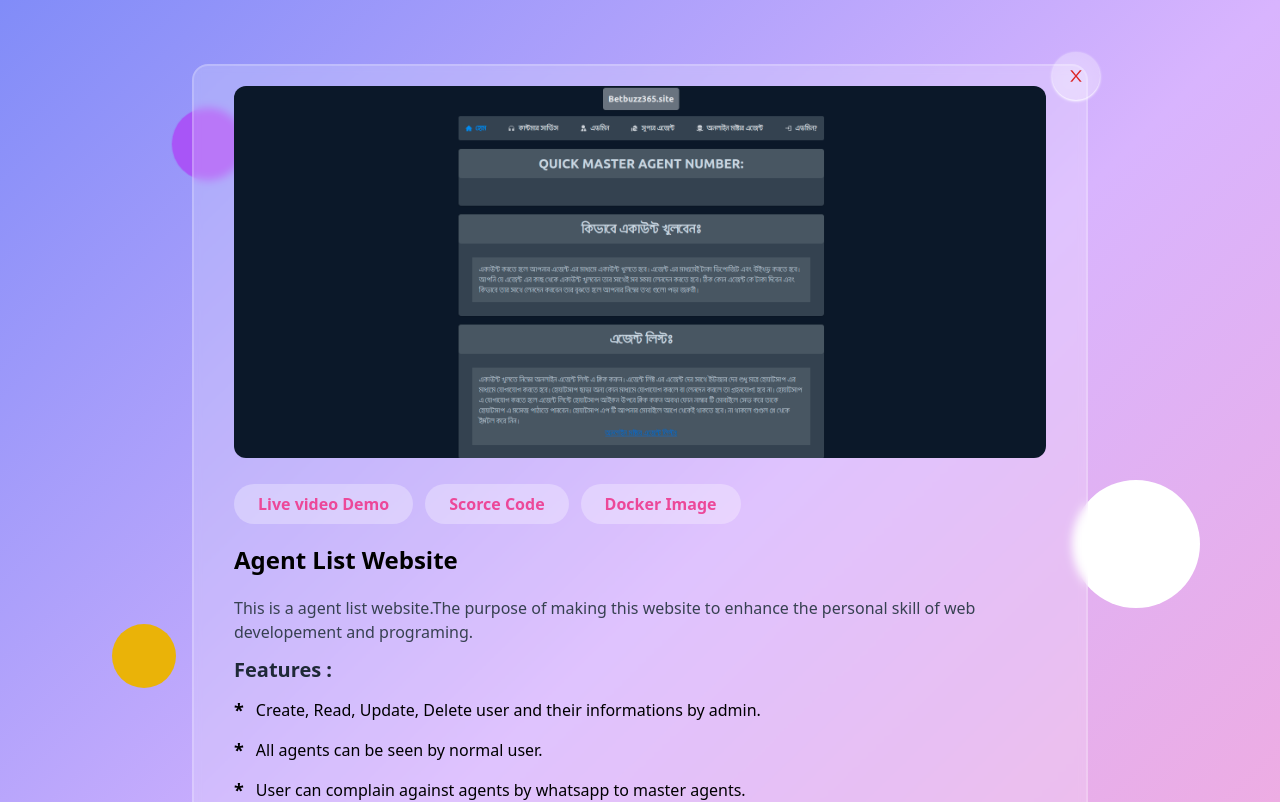
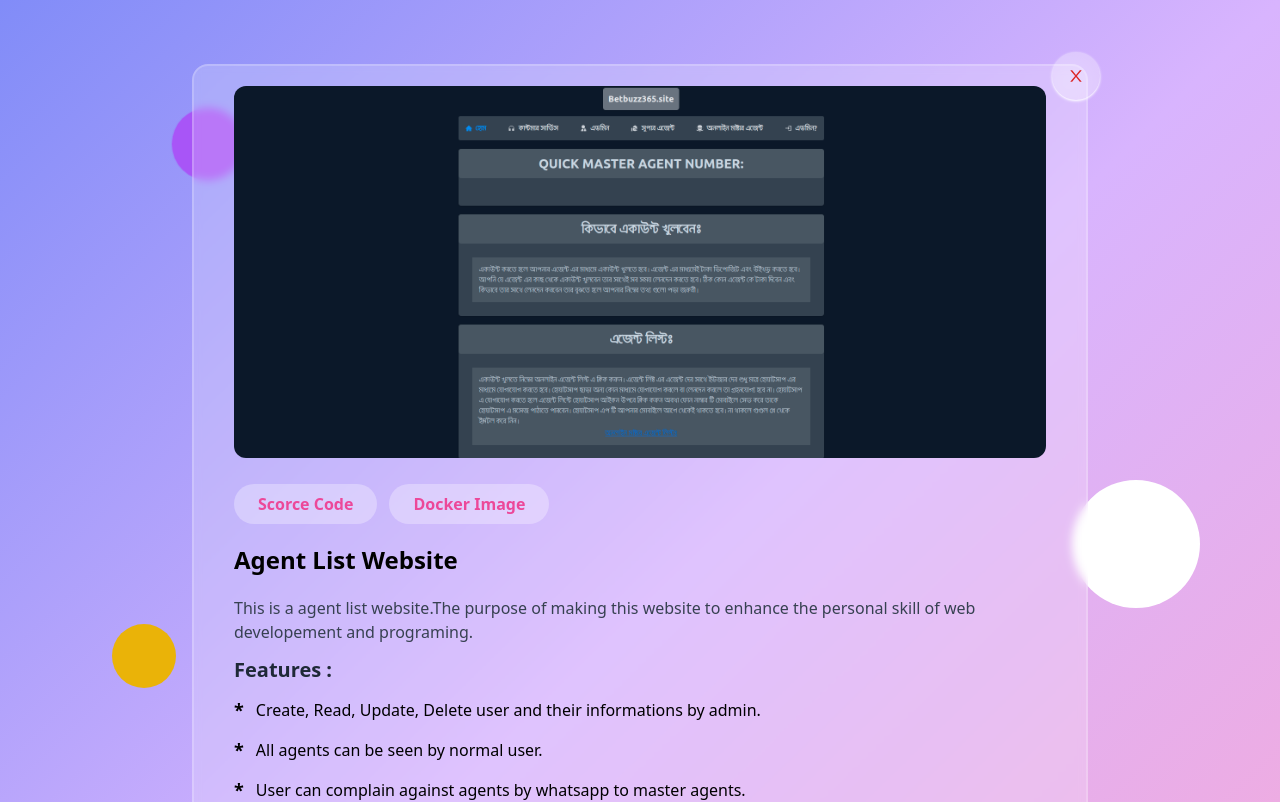
Before and after one commit to Saykot1997/glassmorphism-protfolio, a Next.js app: page /works/agentList in a window 1280 px wide. Shown: the top 802 px of the page. Built offline with nearby package versions, Linux system fonts and the light colour scheme.

Commit message:
video removed

```diff
--- a/pages/works/agentList.js
+++ b/pages/works/agentList.js
@@ -1,4 +1,4 @@
-import React, { useState } from 'react'
+import React from 'react'
 import { AiOutlineClose } from 'react-icons/ai'
 import photo2 from "../../images/work10.png";
 import Image from 'next/image'
@@ -13,10 +13,6 @@ export default function AgentList() {
     const goBack = () => {
         router.push("/works")
     }
-    const [showVideo, setShowVideo] = useState(false);
-
-
-
 
     return (
         <div className=" relative min-h-screen w-full py-5 sm:py-16 flex justify-center items-center bg-gradient-to-br from-indigo-400 via-purple-300 to-pink-300">
@@ -31,14 +27,7 @@ export default function AgentList() {
                 <div onClick={goBack} className=' z-10 absolute top-[-14px] right-[-14px] h-12 w-12 bg-white bg-opacity-30 shadow shadow-white hover:bg-pink-500 transition-all duration-300 ease-in-out rounded-full flex justify-center items-center backdrop-blur-lg cursor-pointer group'>
                     < AiOutlineClose className=' text-lg text-red-600 group-hover:text-white' />
                 </div>
-                {
-                    showVideo ?
 
-                        <div className=' w-full rounded-xl overflow-hidden shadow-sm shadow-white' >
-                            <iframe className=' w-full h-[200p] sm:h-[300px] md:h-[400px] lg:h-[560px]' src="https://www.youtube.com/embed/uBjuvqIf5sI" title="YouTube video player" frameBorder="0" allow="accelerometer; autoplay; clipboard-write; encrypted-media; gyroscope; picture-in-picture" allowFullScreen>
-                            </iframe>
-                        </div>
-                        :
                 <div className=' w-full'>
                     <Image
                         src={photo2}
@@ -46,10 +35,8 @@ export default function AgentList() {
                         className='w-full h-full object-cover rounded-xl'
                     />
                 </div>
-                }
 
                 <div className=' mt-3 sm:mt-5'>
-                    <button onClick={() => setShowVideo(!showVideo)} className='commonbutton mt-3 lg:mt-0'>Live video Demo</button>
                     <Link href="https://github.com/Saykot1997/agentlist">
                         <a target="_blank" rel="noopener noreferrer" >
                             <button className='commonbutton mt-3 lg:mt-0'>Scorce Code</button>
--- a/pages/works/apploading.js
+++ b/pages/works/apploading.js
@@ -1,4 +1,4 @@
-import React, { useState } from 'react'
+import React from 'react'
 import { AiOutlineClose } from 'react-icons/ai'
 import photo2 from "../../images/work4.png";
 import Image from 'next/image'
@@ -13,9 +13,6 @@ export default function Apploading() {
     const goBack = () => {
         router.push("/works")
     }
-    const [showVideo, setShowVideo] = useState(false);
-
-
 
 
     return (
@@ -31,13 +28,7 @@ export default function Apploading() {
                 <div onClick={goBack} className=' z-10 absolute top-[-14px] right-[-14px] h-12 w-12 bg-white bg-opacity-30 shadow shadow-white hover:bg-pink-500 transition-all duration-300 ease-in-out rounded-full flex justify-center items-center backdrop-blur-lg cursor-pointer group'>
                     < AiOutlineClose className=' text-lg text-red-600 group-hover:text-white' />
                 </div>
-                {
-                    showVideo ?
 
-                        <div className=' w-full rounded-xl overflow-hidden shadow-sm shadow-white' >
-                            <iframe className=' w-full h-[200p] sm:h-[300px] md:h-[400px] lg:h-[560px]' src="https://www.youtube.com/embed/MNAvRN5biHU" title="YouTube video player" frameBorder="0" allow="accelerometer; autoplay; clipboard-write; encrypted-media; gyroscope; picture-in-picture" allowFullScreen></iframe>
-                        </div>
-                        :
                 <div className='w-full'>
                     <Image
                         src={photo2}
@@ -45,10 +36,8 @@ export default function Apploading() {
                         className='w-full h-full object-cover rounded-xl'
                     />
                 </div>
-                }
 
                 <div className=' mt-3 sm:mt-5'>
-                    <button onClick={() => setShowVideo(!showVideo)} className='commonbutton mt-3 lg:mt-0'>Live video Demo</button>
                     <Link href="https://saykot1997.github.io/App-loading-website/">
                         <a target="_blank" rel="noopener noreferrer" >
                             <button className='commonbutton mt-3 lg:mt-0'>Live Demo</button>
--- a/pages/works/barberShope.js
+++ b/pages/works/barberShope.js
@@ -1,4 +1,4 @@
-import React, { useState } from 'react'
+import React from 'react'
 import { AiOutlineClose } from 'react-icons/ai'
 import photo2 from "../../images/work8.png";
 import Image from 'next/image'
@@ -13,10 +13,6 @@ export default function BookShope() {
     const goBack = () => {
         router.push("/works")
     }
-    const [showVideo, setShowVideo] = useState(false);
-
-
-
 
     return (
         <div className=" relative min-h-screen w-full py-5 sm:py-16 flex justify-center items-center bg-gradient-to-br from-indigo-400 via-purple-300 to-pink-300">
@@ -31,13 +27,6 @@ export default function BookShope() {
                 <div onClick={goBack} className=' z-10 absolute top-[-14px] right-[-14px] h-12 w-12 bg-white bg-opacity-30 shadow shadow-white hover:bg-pink-500 transition-all duration-300 ease-in-out rounded-full flex justify-center items-center backdrop-blur-lg cursor-pointer group'>
                     < AiOutlineClose className=' text-lg text-red-600 group-hover:text-white' />
                 </div>
-                {
-                    showVideo ?
-
-                        <div className=' w-full rounded-xl overflow-hidden shadow-sm shadow-white' >
-                            <iframe className=' w-full h-[200p] sm:h-[300px] md:h-[400px] lg:h-[560px]' src="https://www.youtube.com/embed/0hqWzdgjfAk" title="YouTube video player" frameBorder="0" allow="accelerometer; autoplay; clipboard-write; encrypted-media; gyroscope; picture-in-picture" allowFullScreen></iframe>
-                        </div>
-                        :
                 <div className='w-full'>
                     <Image
                         src={photo2}
@@ -45,10 +34,7 @@ export default function BookShope() {
                         className='w-full h-full object-cover rounded-xl'
                     />
                 </div>
-                }
-
                 <div className=' mt-3 sm:mt-5'>
-                    <button onClick={() => setShowVideo(!showVideo)} className='commonbutton mt-3 lg:mt-0'>Live video Demo</button>
                     <Link href="https://saykot1997.github.io/Hair-studio/">
                         <a target="_blank" rel="noopener noreferrer" >
                             <button className='commonbutton mt-3 lg:mt-0'>Live Demo</button>
--- a/pages/works/blog.js
+++ b/pages/works/blog.js
@@ -13,10 +13,6 @@ export default function Blog() {
     const goBack = () => {
         router.push("/works")
     }
-    const [showVideo, setShowVideo] = useState(false);
-
-
-
 
     return (
         <div className=" relative min-h-screen w-full py-5 sm:py-16 flex justify-center items-center bg-gradient-to-br from-indigo-400 via-purple-300 to-pink-300">
@@ -31,13 +27,6 @@ export default function Blog() {
                 <div onClick={goBack} className=' z-10 absolute top-[-14px] right-[-14px] h-12 w-12 bg-white bg-opacity-30 shadow shadow-white hover:bg-pink-500 transition-all duration-300 ease-in-out rounded-full flex justify-center items-center backdrop-blur-lg cursor-pointer group'>
                     < AiOutlineClose className=' text-lg text-red-600 group-hover:text-white' />
                 </div>
-                {
-                    showVideo ?
-
-                        <div className=' w-full rounded-xl overflow-hidden shadow-sm shadow-white' >
-                            <iframe className=' w-full h-[200p] sm:h-[300px] md:h-[400px] lg:h-[560px]' src="https://www.youtube.com/embed/HbXCDy-mJaQ" title="YouTube video player" frameBorder="0" allow="accelerometer; autoplay; clipboard-write; encrypted-media; gyroscope; picture-in-picture" allowFullScreen></iframe>
-                        </div>
-                        :
                 <div className=' w-full'>
                     <Image
                         src={photo1}
@@ -45,10 +34,7 @@ export default function Blog() {
                         className='w-full h-full object-cover rounded-xl'
                     />
                 </div>
-                }
-
                 <div className=' mt-3 sm:mt-5'>
-                    <button onClick={() => setShowVideo(!showVideo)} className='commonbutton mt-3 lg:mt-0'>Live video Demo</button>
                     <Link href="https://saykotblog.herokuapp.com">
                         <a target="_blank" rel="noopener noreferrer" >
                             <button className='commonbutton mt-3 lg:mt-0'>Live Demo</button>
--- a/pages/works/bookShope.js
+++ b/pages/works/bookShope.js
@@ -1,4 +1,4 @@
-import React, { useState } from 'react'
+import React from 'react'
 import { AiOutlineClose } from 'react-icons/ai'
 import photo2 from "../../images/work7.png";
 import Image from 'next/image'
@@ -13,10 +13,6 @@ export default function BookShope() {
     const goBack = () => {
         router.push("/works")
     }
-    const [showVideo, setShowVideo] = useState(false);
-
-
-
 
     return (
         <div className=" relative min-h-screen w-full py-5 sm:py-16 flex justify-center items-center bg-gradient-to-br from-indigo-400 via-purple-300 to-pink-300">
@@ -31,13 +27,7 @@ export default function BookShope() {
                 <div onClick={goBack} className=' z-10 absolute top-[-14px] right-[-14px] h-12 w-12 bg-white bg-opacity-30 shadow shadow-white hover:bg-pink-500 transition-all duration-300 ease-in-out rounded-full flex justify-center items-center backdrop-blur-lg cursor-pointer group'>
                     < AiOutlineClose className=' text-lg text-red-600 group-hover:text-white' />
                 </div>
-                {
-                    showVideo ?
 
-                        <div className=' w-full rounded-xl overflow-hidden shadow-sm shadow-white' >
-                            <iframe className=' w-full h-[200p] sm:h-[300px] md:h-[400px] lg:h-[560px]' src="https://www.youtube.com/embed/Sk-Pl_CsV28" title="YouTube video player" frameBorder="0" allow="accelerometer; autoplay; clipboard-write; encrypted-media; gyroscope; picture-in-picture" allowFullScreen></iframe>
-                        </div>
-                        :
                 <div className='w-full'>
                     <Image
                         src={photo2}
@@ -45,10 +35,8 @@ export default function BookShope() {
                         className='w-full h-full object-cover rounded-xl'
                     />
                 </div>
-                }
 
                 <div className=' mt-3 sm:mt-5'>
-                    <button onClick={() => setShowVideo(!showVideo)} className='commonbutton mt-3 lg:mt-0'>Live video Demo</button>
                     <Link href="https://saykot1997.github.io/xypo-website/">
                         <a target="_blank" rel="noopener noreferrer" >
                             <button className='commonbutton mt-3 lg:mt-0'>Live Demo</button>
--- a/pages/works/ecommerce.js
+++ b/pages/works/ecommerce.js
@@ -1,4 +1,4 @@
-import React, { useState } from 'react'
+import React from 'react'
 import { AiOutlineClose } from 'react-icons/ai'
 import photo2 from "../../images/work5.png";
 import Image from 'next/image'
@@ -13,10 +13,6 @@ export default function Ecommerce() {
     const goBack = () => {
         router.push("/works")
     }
-    const [showVideo, setShowVideo] = useState(false);
-
-
-
 
     return (
         <div className=" relative min-h-screen w-full py-5 sm:py-16 flex justify-center items-center bg-gradient-to-br from-indigo-400 via-purple-300 to-pink-300">
@@ -31,13 +27,7 @@ export default function Ecommerce() {
                 <div onClick={goBack} className=' z-10 absolute top-[-14px] right-[-14px] h-12 w-12 bg-white bg-opacity-30 shadow shadow-white hover:bg-pink-500 transition-all duration-300 ease-in-out rounded-full flex justify-center items-center backdrop-blur-lg cursor-pointer group'>
                     < AiOutlineClose className=' text-lg text-red-600 group-hover:text-white' />
                 </div>
-                {
-                    showVideo ?
 
-                        <div className=' w-full rounded-xl overflow-hidden shadow-sm shadow-white' >
-                            <iframe className=' w-full h-[200p] sm:h-[300px] md:h-[400px] lg:h-[560px]' src="https://www.youtube.com/embed/B2Wx_LRTiNM" title="YouTube video player" frameBorder="0" allow="accelerometer; autoplay; clipboard-write; encrypted-media; gyroscope; picture-in-picture" allowFullScreen></iframe>
-                        </div>
-                        :
                 <div className='w-full'>
                     <Image
                         src={photo2}
@@ -45,10 +35,8 @@ export default function Ecommerce() {
                         className='w-full h-full object-cover rounded-xl'
                     />
                 </div>
-                }
 
                 <div className=' mt-3 sm:mt-5'>
-                    <button onClick={() => setShowVideo(!showVideo)} className='commonbutton mt-3 lg:mt-0'>Live video Demo</button>
                     <Link href="https://saykot1997.github.io/Red-store/">
                         <a target="_blank" rel="noopener noreferrer" >
                             <button className='commonbutton mt-3 lg:mt-0'>Live Demo</button>
--- a/pages/works/facebookClone.js
+++ b/pages/works/facebookClone.js
@@ -1,4 +1,4 @@
-import React, { useState } from 'react'
+import React from 'react'
 import { AiOutlineClose } from 'react-icons/ai'
 import photo2 from "../../images/work3.png";
 import Image from 'next/image'
@@ -13,10 +13,6 @@ export default function FacebookClone() {
     const goBack = () => {
         router.push("/works")
     }
-    const [showVideo, setShowVideo] = useState(false);
-
-
-
 
     return (
         <div className=" relative min-h-screen w-full py-5 sm:py-16 flex justify-center items-center bg-gradient-to-br from-indigo-400 via-purple-300 to-pink-300">
@@ -31,13 +27,6 @@ export default function FacebookClone() {
                 <div onClick={goBack} className=' z-10 absolute top-[-14px] right-[-14px] h-12 w-12 bg-white bg-opacity-30 shadow shadow-white hover:bg-pink-500 transition-all duration-300 ease-in-out rounded-full flex justify-center items-center backdrop-blur-lg cursor-pointer group'>
                     < AiOutlineClose className=' text-lg text-red-600 group-hover:text-white' />
                 </div>
-                {
-                    showVideo ?
-
-                        <div className=' w-full rounded-xl overflow-hidden shadow-sm shadow-white' >
-                            <iframe className=' w-full h-[200p] sm:h-[300px] md:h-[400px] lg:h-[560px]' src="https://www.youtube.com/embed/IyG8hTA5zcg" title="YouTube video player" frameBorder="0" allow="accelerometer; autoplay; clipboard-write; encrypted-media; gyroscope; picture-in-picture" allowFullScreen></iframe>
-                        </div>
-                        :
                 <div className='w-full'>
                     <Image
                         src={photo2}
@@ -45,10 +34,8 @@ export default function FacebookClone() {
                         className='w-full h-full object-cover rounded-xl'
                     />
                 </div>
-                }
 
                 <div className=' mt-3 sm:mt-5'>
-                    <button onClick={() => setShowVideo(!showVideo)} className='commonbutton mt-3 lg:mt-0'>Live video Demo</button>
                     <Link href="https://facebookclon.herokuapp.com/">
                         <a target="_blank" rel="noopener noreferrer" >
                             <button className='commonbutton mt-3 lg:mt-0'>Live Demo</button>
--- a/pages/works/flipkart.js
+++ b/pages/works/flipkart.js
@@ -1,4 +1,4 @@
-import React, { useState } from 'react'
+import React from 'react'
 import { AiOutlineClose } from 'react-icons/ai'
 import photo2 from "../../images/work2.png";
 import Image from 'next/image'
@@ -13,8 +13,6 @@ export default function Flipkart() {
     const goBack = () => {
         router.push("/works")
     }
-    const [showVideo, setShowVideo] = useState(false);
-
 
     return (
         <div className=" relative min-h-screen w-full py-5 sm:py-16 flex justify-center items-center bg-gradient-to-br from-indigo-400 via-purple-300 to-pink-300">
@@ -29,14 +27,7 @@ export default function Flipkart() {
                 <div onClick={goBack} className=' z-10 absolute top-[-14px] right-[-14px] h-12 w-12 bg-white bg-opacity-30 shadow shadow-white hover:bg-pink-500 transition-all duration-300 ease-in-out rounded-full flex justify-center items-center backdrop-blur-lg cursor-pointer group'>
                     < AiOutlineClose className=' text-lg text-red-600 group-hover:text-white' />
                 </div>
-                {
-                    showVideo ?
 
-                        <div className=' w-full rounded-xl overflow-hidden shadow-sm shadow-white' >
-                            <iframe className=' w-full h-[200p] sm:h-[300px] md:h-[400px] lg:h-[560px]' src="https://www.youtube.com/embed/JWSLB6k4qKk" title="YouTube video player" frameBorder="0" allow="accelerometer; autoplay; clipboard-write; encrypted-media; gyroscope; picture-in-picture" allowFullScreen>
-                            </iframe>
-                        </div>
-                        :
                 <div className='w-full'>
                     <Image
                         src={photo2}
@@ -44,10 +35,8 @@ export default function Flipkart() {
                         className='w-full h-full object-cover rounded-xl'
                     />
                 </div>
-                }
 
                 <div className=' mt-3 sm:mt-5'>
-                    <button onClick={() => setShowVideo(!showVideo)} className='commonbutton mt-3 lg:mt-0'>Live video Demo</button>
                     <Link href="https://saykotflipkart.herokuapp.com/">
                         <a target="_blank" rel="noopener noreferrer" >
                             <button className='commonbutton mt-3 lg:mt-0'>Live Demo</button>
--- a/pages/works/flipkartAdmin.js
+++ b/pages/works/flipkartAdmin.js
@@ -1,4 +1,4 @@
-import React, { useState } from 'react'
+import React from 'react'
 import { AiOutlineClose } from 'react-icons/ai'
 import photo2 from "../../images/work12.png";
 import Image from 'next/image'
@@ -13,9 +13,6 @@ export default function FlipkartAdmin() {
     const goBack = () => {
         router.push("/works")
     }
-    const [showVideo, setShowVideo] = useState(false);
-
-
 
 
     return (
@@ -31,14 +28,6 @@ export default function FlipkartAdmin() {
                 <div onClick={goBack} className=' z-10 absolute top-[-14px] right-[-14px] h-12 w-12 bg-white bg-opacity-30 shadow shadow-white hover:bg-pink-500 transition-all duration-300 ease-in-out rounded-full flex justify-center items-center backdrop-blur-lg cursor-pointer group'>
                     < AiOutlineClose className=' text-lg text-red-600 group-hover:text-white' />
                 </div>
-                {
-                    showVideo ?
-
-                        <div className=' w-full rounded-xl overflow-hidden shadow-sm shadow-white' >
-                            <iframe className=' w-full h-[200p] sm:h-[300px] md:h-[400px] lg:h-[560px]' src="https://www.youtube.com/embed/JWSLB6k4qKk" title="YouTube video player" frameBorder="0" allow="accelerometer; autoplay; clipboard-write; encrypted-media; gyroscope; picture-in-picture" allowFullScreen>
-                            </iframe>
-                        </div>
-                        :
                 <div className='w-full'>
                     <Image
                         src={photo2}
@@ -46,10 +35,7 @@ export default function FlipkartAdmin() {
                         className='w-full h-full object-cover rounded-xl'
                     />
                 </div>
-                }
-
                 <div className=' mt-3 sm:mt-5'>
-                    <button onClick={() => setShowVideo(!showVideo)} className='commonbutton mt-3 lg:mt-0'>Live video Demo</button>
                     <Link href="https://saykotflipkartadmin.herokuapp.com/">
                         <a target="_blank" rel="noopener noreferrer" >
                             <button className='commonbutton mt-3 lg:mt-0'>Live Demo</button>
--- a/pages/works/reactRwebsite.js
+++ b/pages/works/reactRwebsite.js
@@ -1,4 +1,4 @@
-import React, { useState } from 'react'
+import React from 'react'
 import { AiOutlineClose } from 'react-icons/ai'
 import photo2 from "../../images/work11.png";
 import Image from 'next/image'
@@ -13,10 +13,6 @@ export default function AgentList() {
     const goBack = () => {
         router.push("/works")
     }
-    const [showVideo, setShowVideo] = useState(false);
-
-
-
 
     return (
         <div className=" relative min-h-screen w-full py-5 sm:py-16 flex justify-center items-center bg-gradient-to-br from-indigo-400 via-purple-300 to-pink-300">
@@ -31,13 +27,6 @@ export default function AgentList() {
                 <div onClick={goBack} className=' z-10 absolute top-[-14px] right-[-14px] h-12 w-12 bg-white bg-opacity-30 shadow shadow-white hover:bg-pink-500 transition-all duration-300 ease-in-out rounded-full flex justify-center items-center backdrop-blur-lg cursor-pointer group'>
                     < AiOutlineClose className=' text-lg text-red-600 group-hover:text-white' />
                 </div>
-                {
-                    showVideo ?
-
-                        <div className=' w-full rounded-xl overflow-hidden shadow-sm shadow-white' >
-                            <iframe className=' w-full h-[200p] sm:h-[300px] md:h-[400px] lg:h-[560px]' src="https://www.youtube.com/embed/I-adzVja8bY" title="YouTube video player" frameBorder="0" allow="accelerometer; autoplay; clipboard-write; encrypted-media; gyroscope; picture-in-picture" allowFullScreen></iframe>
-                        </div>
-                        :
                 <div className='w-full'>
                     <Image
                         src={photo2}
@@ -45,10 +34,7 @@ export default function AgentList() {
                         className='w-full h-full object-cover rounded-xl'
                     />
                 </div>
-                }
-
                 <div className=' mt-3 sm:mt-5'>
-                    <button onClick={() => setShowVideo(!showVideo)} className='commonbutton mt-3 lg:mt-0'>Live video Demo</button>
                     <Link href="https://saykot1997.github.io/reactwebstte/">
                         <a target="_blank" rel="noopener noreferrer" >
                             <button className='commonbutton mt-3 lg:mt-0'>Live Demo</button>
--- a/pages/works/watchShope.js
+++ b/pages/works/watchShope.js
@@ -1,4 +1,4 @@
-import React, { useState } from 'react'
+import React from 'react'
 import { AiOutlineClose } from 'react-icons/ai'
 import photo2 from "../../images/work6.png";
 import Image from 'next/image'
@@ -13,10 +13,6 @@ export default function WatchShope() {
     const goBack = () => {
         router.push("/works")
     }
-    const [showVideo, setShowVideo] = useState(false);
-
-
-
 
     return (
         <div className=" relative min-h-screen w-full py-5 sm:py-16 flex justify-center items-center bg-gradient-to-br from-indigo-400 via-purple-300 to-pink-300">
@@ -31,14 +27,7 @@ export default function WatchShope() {
                 <div onClick={goBack} className=' z-10 absolute top-[-14px] right-[-14px] h-12 w-12 bg-white bg-opacity-30 shadow shadow-white hover:bg-pink-500 transition-all duration-300 ease-in-out rounded-full flex justify-center items-center backdrop-blur-lg cursor-pointer group'>
                     < AiOutlineClose className=' text-lg text-red-600 group-hover:text-white' />
                 </div>
-                {
-                    showVideo ?
 
-                        <div className=' w-full rounded-xl overflow-hidden shadow-sm shadow-white' >
-
-                            <iframe className=' w-full h-[200p] sm:h-[300px] md:h-[400px] lg:h-[560px]' src="https://www.youtube.com/embed/oBnqk_S6nHg" title="YouTube video player" frameBorder="0" allow="accelerometer; autoplay; clipboard-write; encrypted-media; gyroscope; picture-in-picture" allowFullScreen></iframe>
-                        </div>
-                        :
                 <div className='w-full'>
                     <Image
                         src={photo2}
@@ -46,10 +35,8 @@ export default function WatchShope() {
                         className='w-full h-full object-cover rounded-xl'
                     />
                 </div>
-                }
 
                 <div className=' mt-3 sm:mt-5'>
-                    <button onClick={() => setShowVideo(!showVideo)} className='commonbutton mt-3 lg:mt-0'>Live video Demo</button>
                     <Link href="https://saykot1997.github.io/watch-shope/">
                         <a target="_blank" rel="noopener noreferrer" >
                             <button className='commonbutton mt-3 lg:mt-0'>Live Demo</button>
```
Lines whose indentation alone changed are shown as unchanged.
